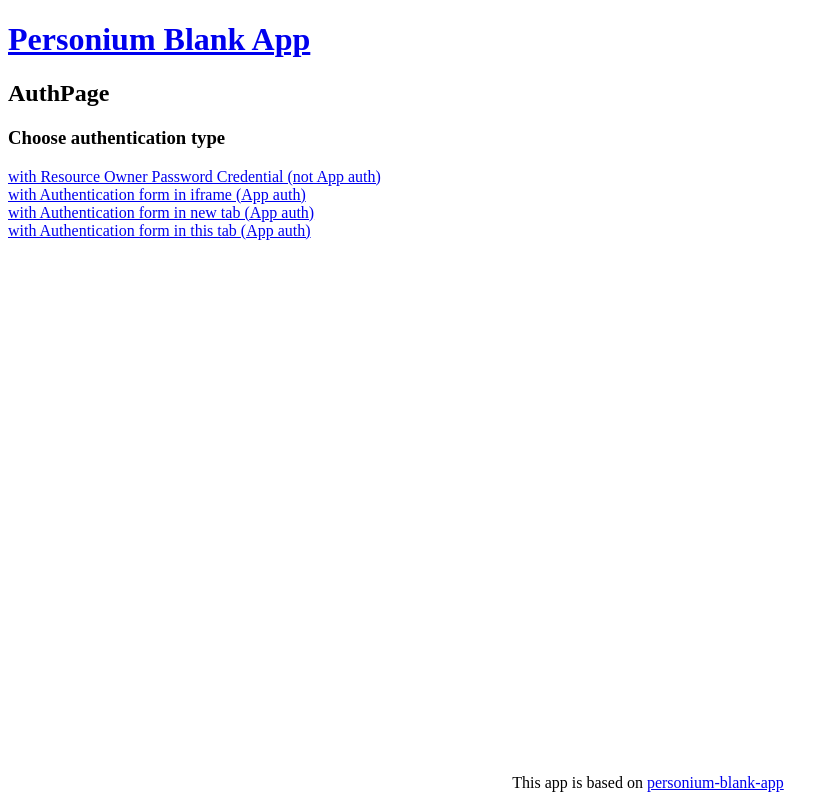
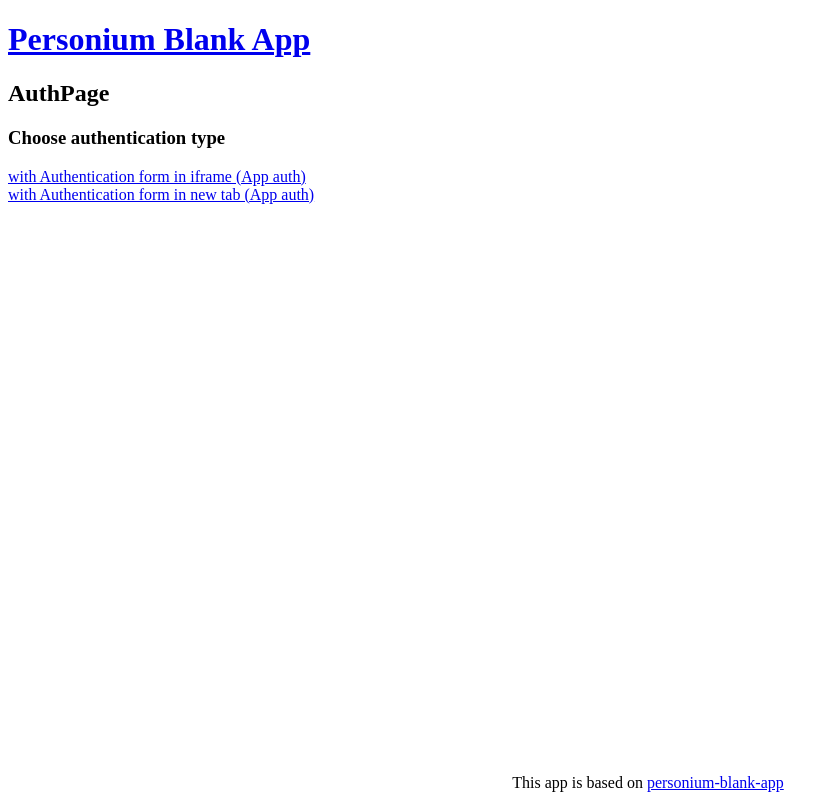
Before and after one commit to yoh1496/personium-hosting-separation, a React app: page /#/login in a window 1280 px wide. Shown: the whole page, without its empty margins (0-839 px from the left). Built offline with nearby package versions, Linux system fonts and the light colour scheme; sample sign-in values are in the browser's storage; the HTML template or start-up script is replaced by a standard one.

Commit message:
disable some auth methods

```diff
--- a/src/app/frontend/Auth/index.js
+++ b/src/app/frontend/Auth/index.js
@@ -92,7 +92,7 @@ export function PersoniumAuthPage({ canSkip = true }) {
       <>
         <h2>AuthPage</h2>
         <h3>Choose authentication type</h3>
-        <a
+        {/* <a
           href="#"
           onClick={e => {
             e.preventDefault();
@@ -101,7 +101,7 @@ export function PersoniumAuthPage({ canSkip = true }) {
         >
           with Resource Owner Password Credential (not App auth)
         </a>
-        <br />
+        <br /> */}
         <a
           href="#"
           onClick={e => {
@@ -122,7 +122,7 @@ export function PersoniumAuthPage({ canSkip = true }) {
           with Authentication form in new tab (App auth)
         </a>
         <br />
-        <a
+        {/* <a
           href="#"
           onClick={e => {
             e.preventDefault();
@@ -130,7 +130,7 @@ export function PersoniumAuthPage({ canSkip = true }) {
           }}
         >
           with Authentication form in this tab (App auth)
-        </a>
+        </a> */}
       </>
     );
   }
```
